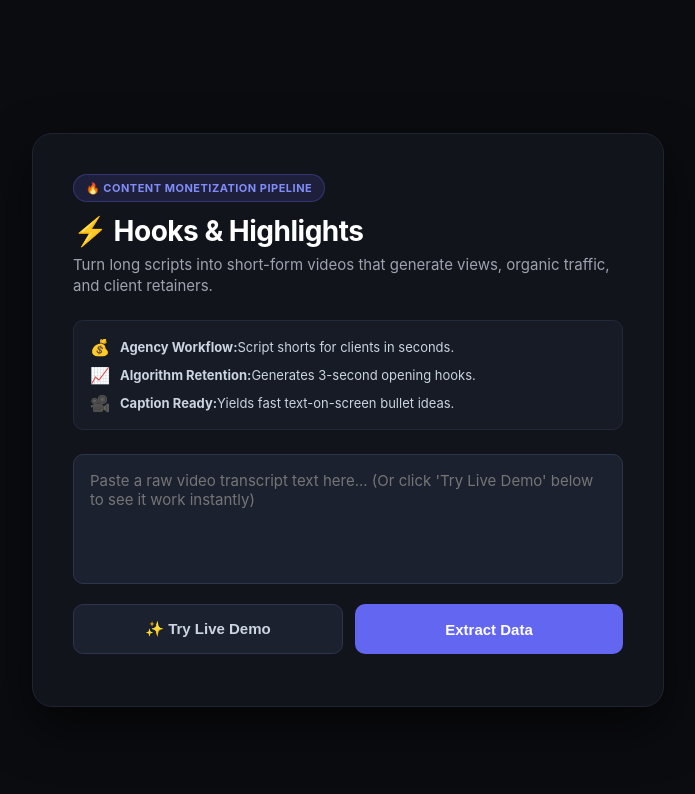
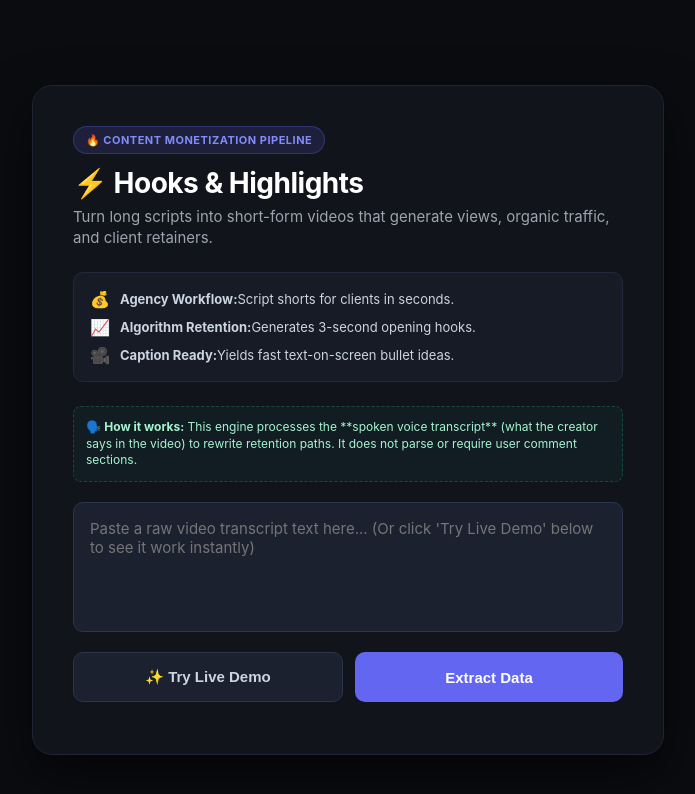
Before and after one commit to matterlabs-synergy/solo-engine-app, a website: page index.html in a window 1280 px wide. Shown: the whole page, without its empty margins (292-987 px from the left). Drawn offline with Linux system fonts and the light colour scheme.

Commit message:
Update index.html

```diff
--- a/index.html
+++ b/index.html
@@ -31,6 +31,10 @@ margin-bottom: 24px; border: 1px solid #22293a;
 .prop-item { display: flex; align-items: center; font-size: 13px; color: #cbd5e1; margin-bottom: 8px; }
 .prop-item:last-child { margin-bottom: 0; }
 .prop-icon { margin-right: 10px; font-size: 16px; }
+.scope-alert {
+background: rgba(16, 185, 129, 0.06); border: 1px dashed rgba(16, 185, 129, 0.3);
+padding: 12px; border-radius: 8px; font-size: 12px; color: #a7f3d0; margin-bottom: 20px; line-height: 1.4;
+}
 textarea {
 width: 100%; height: 130px; padding: 16px; background: #1c2130; border: 1px solid #2d354d;
 border-radius: 10px; color: white; box-sizing: border-box; font-size: 15px; margin-bottom: 16px;
@@ -76,6 +80,10 @@ color: #fef3c7; border-radius: 10px; font-size: 13px; display: none; line-height
   <div class="prop-item"><span class="prop-icon">💰</span> <strong>Agency Workflow:</strong> Script shorts for clients in seconds.</div>
   <div class="prop-item"><span class="prop-icon">📈</span> <strong>Algorithm Retention:</strong> Generates 3-second opening hooks.</div>
   <div class="prop-item"><span class="prop-icon">🎥</span> <strong>Caption Ready:</strong> Yields fast text-on-screen bullet ideas.</div>
+</div>
+
+<div class="scope-alert">
+  🗣️ <strong>How it works:</strong> This engine processes the **spoken voice transcript** (what the creator says in the video) to rewrite retention paths. It does not parse or require user comment sections.
 </div>
 
 <textarea id="videoUrl" placeholder="Paste a raw video transcript text here... (Or click 'Try Live Demo' below to see it work instantly)"></textarea>
```
